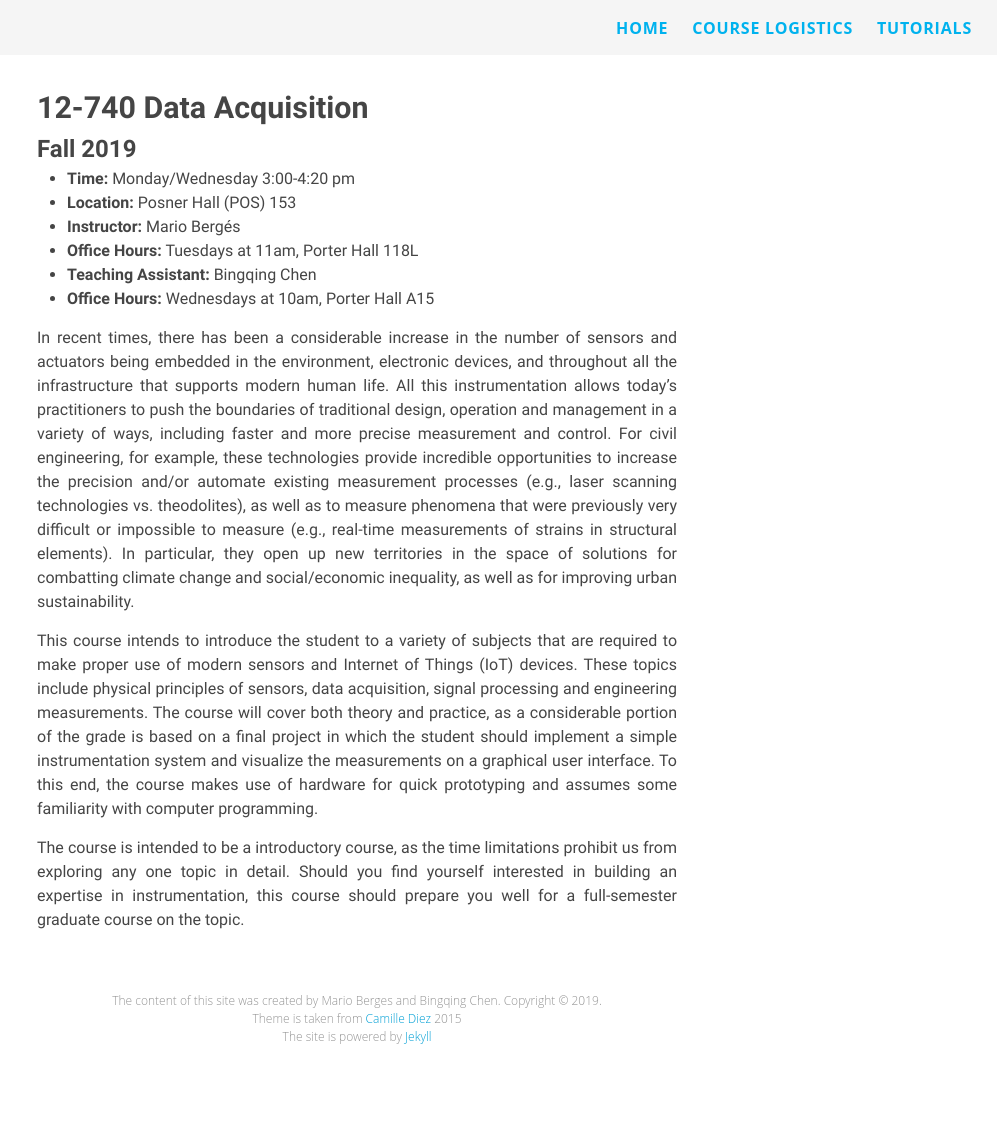
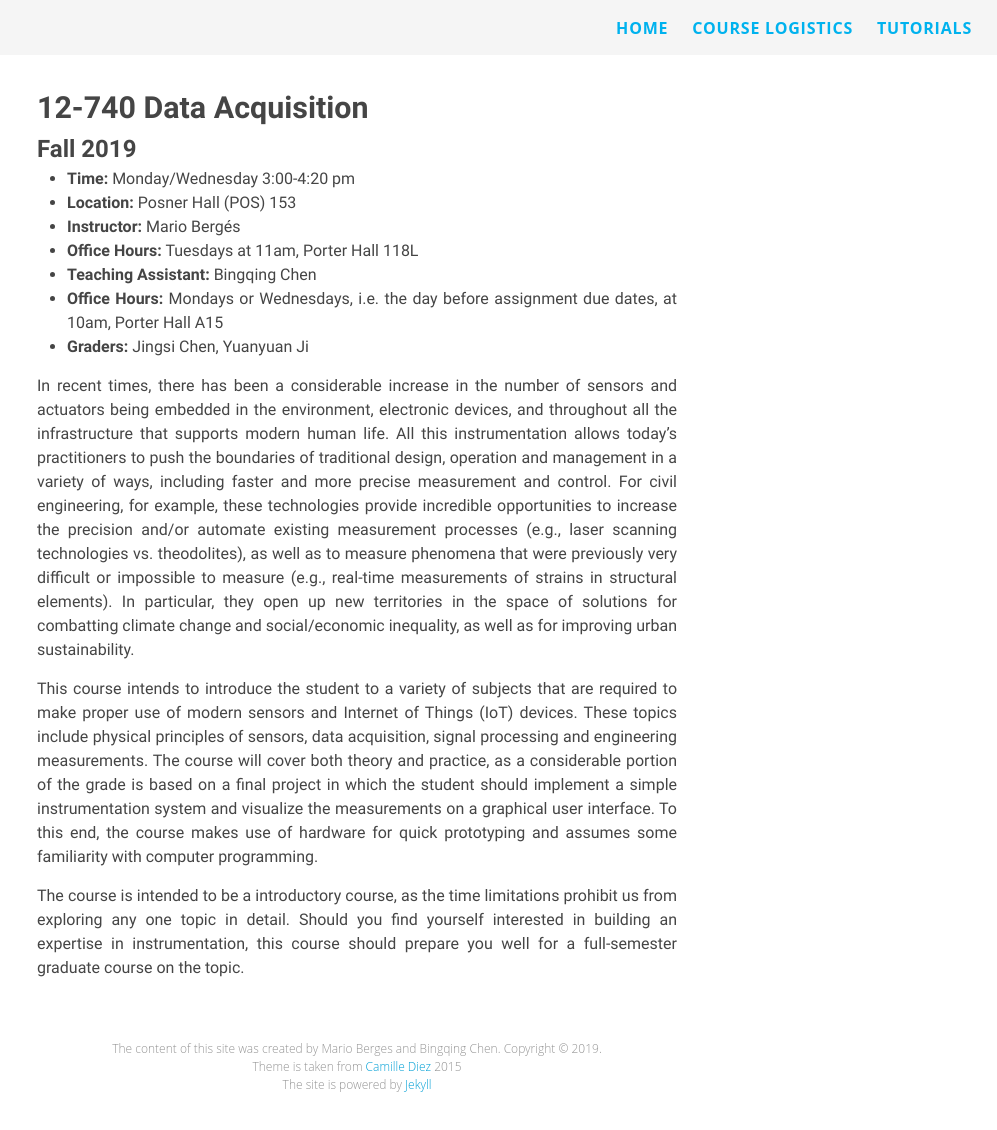
Before and after one commit to INFERLab/12740, a Jekyll site: the page built from index.md, in a window 1280 px wide. Shown: the whole page, without its empty margins (283-1280 px from the left). Built offline with Jekyll 4.4.1, drawn with Linux system fonts in a browser that asks for light colours; nearby versions of some CDN libraries; library files that are not in the unit come from our copies; before the commit the page ends 1082 px from its top, so only the background shows below that.

Commit message:
Added name of graders, Updated TA Office Hour

```diff
--- a/index.md
+++ b/index.md
@@ -10,7 +10,8 @@ title: Home
 - **Instructor:** Mario Bergés
 - **Office Hours:** Tuesdays at 11am, Porter Hall 118L
 - **Teaching Assistant:** Bingqing Chen
-- **Office Hours:** Wednesdays at 10am, Porter Hall A15
+- **Office Hours:** Mondays or Wednesdays, i.e. the day before assignment due dates, at 10am, Porter Hall A15
+- **Graders:** Jingsi Chen, Yuanyuan Ji
 
 In recent times, there has been a considerable increase in the number of sensors and actuators being embedded in the environment, electronic devices, and throughout all the infrastructure that supports modern human life. All this instrumentation allows today's practitioners to push the boundaries of traditional design, operation and management in a variety of ways, including faster and more precise measurement and control. For civil engineering, for example, these technologies provide incredible opportunities to increase the precision and/or automate existing measurement processes (e.g., laser scanning technologies vs. theodolites), as well as to measure phenomena that were previously very difficult or impossible to measure (e.g., real-time measurements of strains in structural elements). In particular, they open up new territories in the space of solutions for combatting climate change and social/economic inequality, as well as for improving urban sustainability.
 
```
